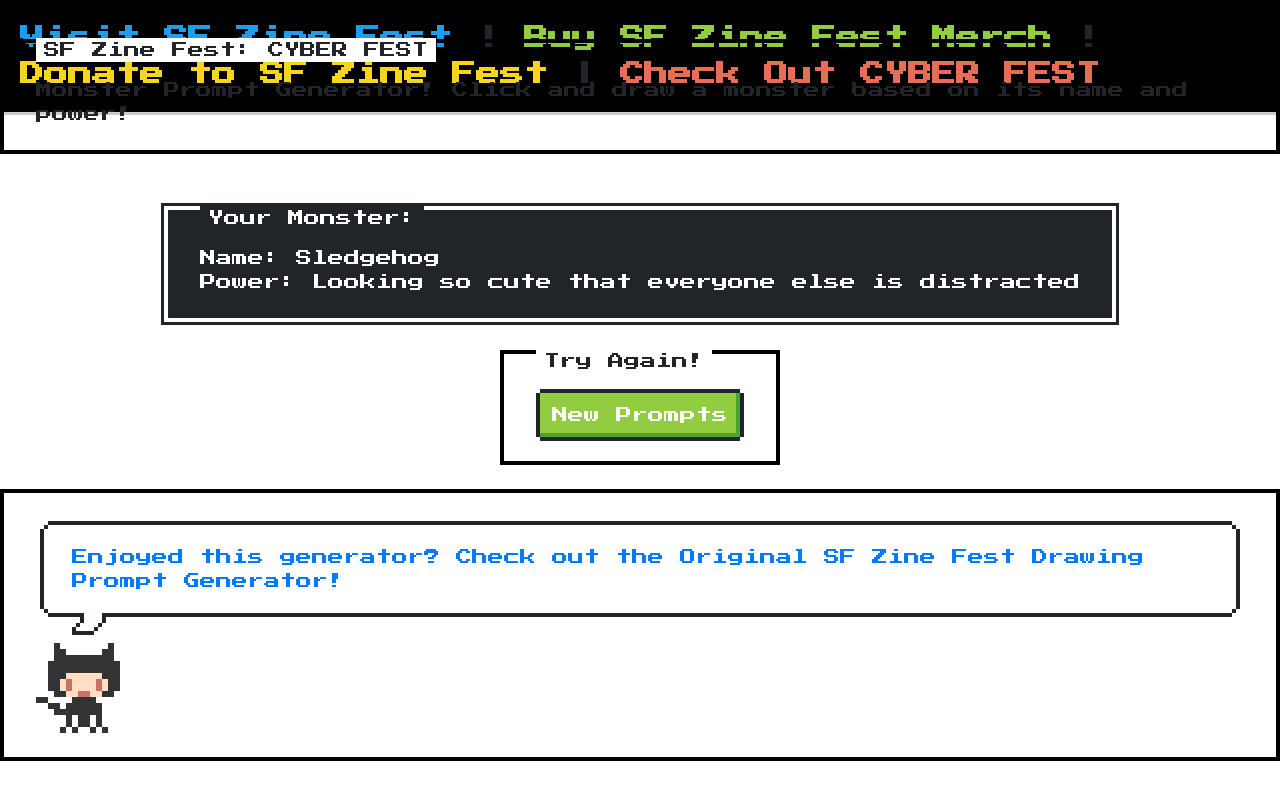
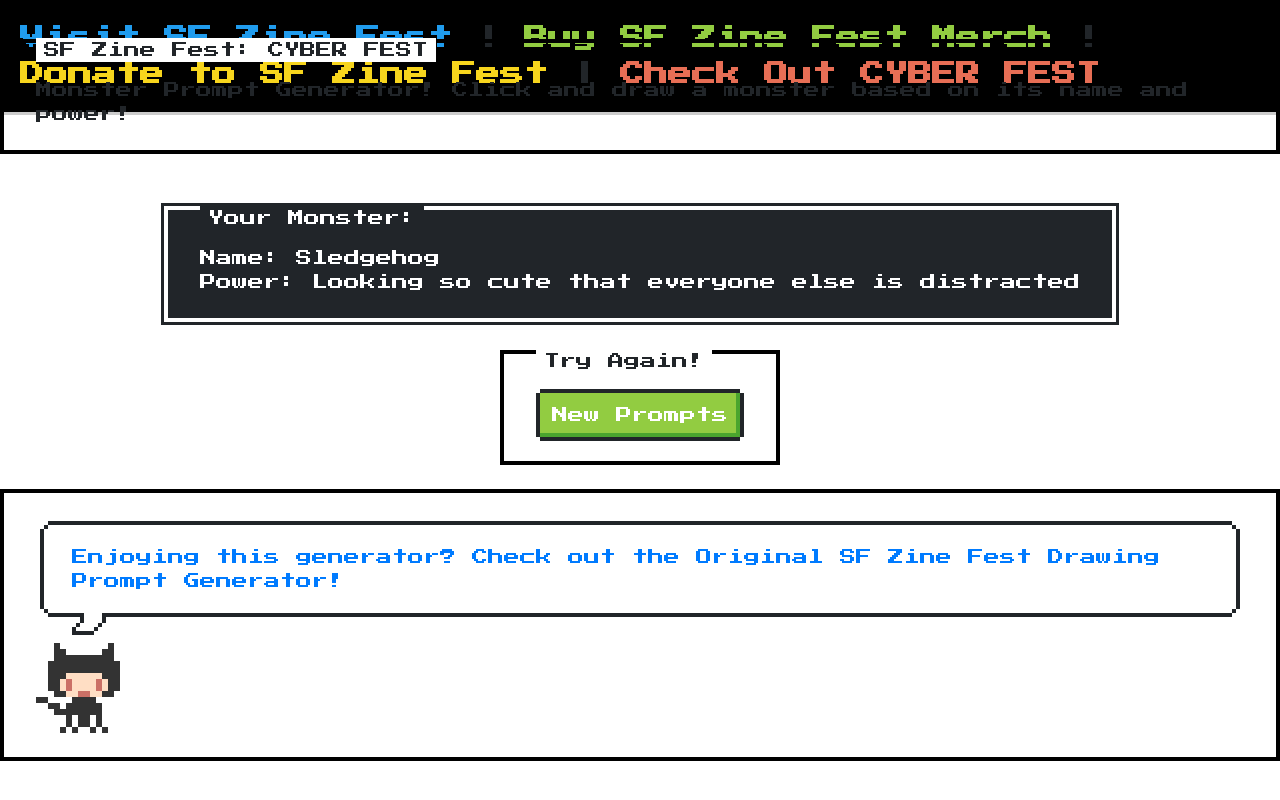
Before and after one commit to ElleEmDee/elleemdee.github.io, a plain HTML site: page sfzfmonster/index.html in a window 1280 px wide. Drawn offline with nearby package versions, Linux system fonts and the light colour scheme.

Commit message:
Add files via upload

```diff
--- a/sfzfmonster/index.html
+++ b/sfzfmonster/index.html
@@ -40,7 +40,7 @@
 <div class="nes-container">
   <a href="https://elleemdee.github.io/sfzinefest/">
   <div class="nes-balloon from-left">
-        <p>Enjoyed this generator? Check out the Original SF Zine Fest Drawing Prompt Generator!</p>
+        <p>Enjoying this generator? Check out the Original SF Zine Fest Drawing Prompt Generator!</p>
   </div>
   <br>
   <i class="nes-octocat animate"></i></a>
```
